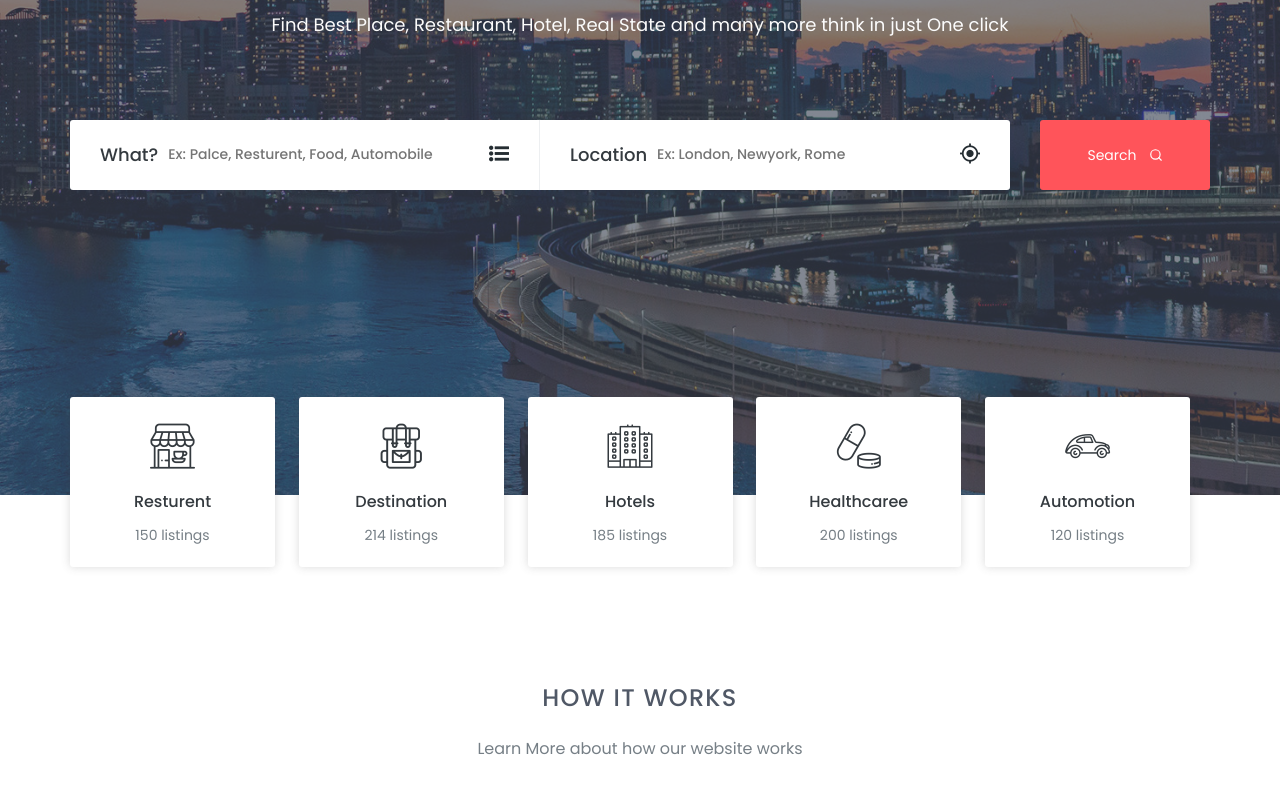
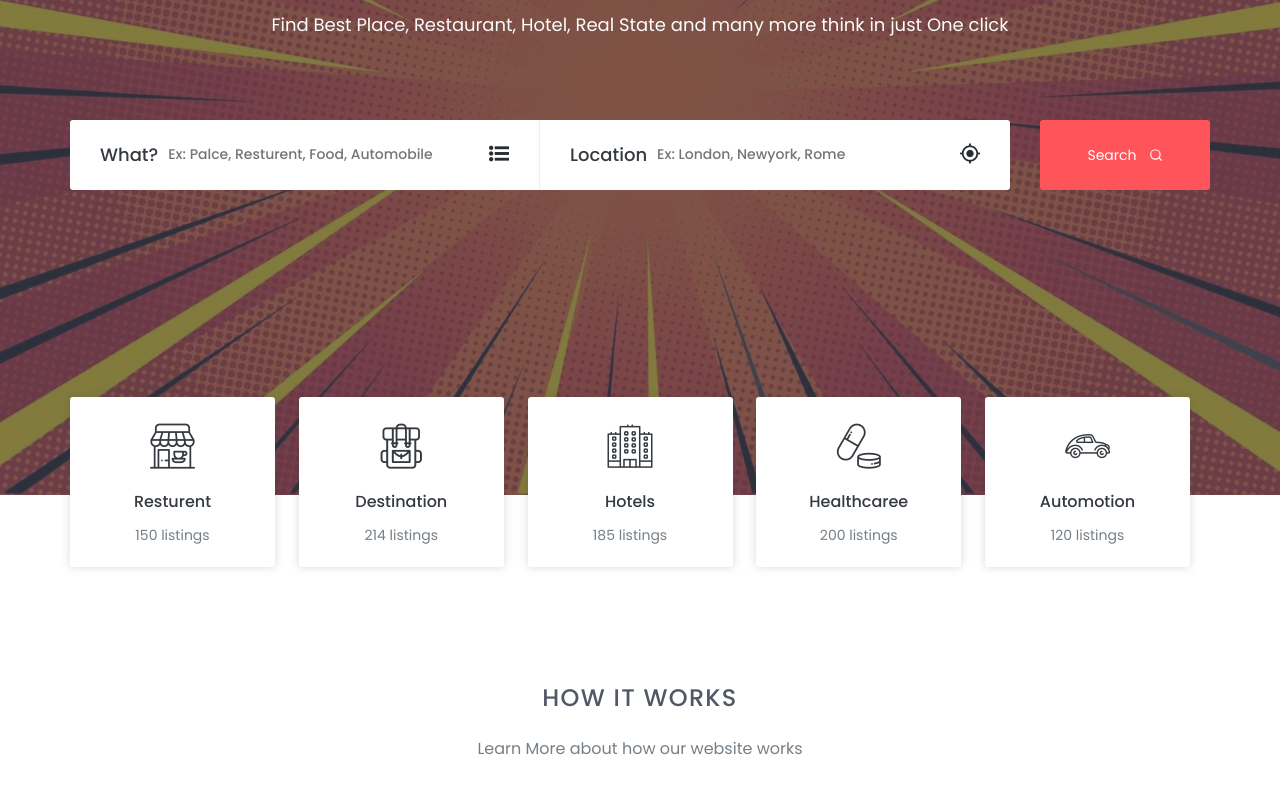
Before and after one commit to krillinkrool/laboratory_prelim, a plain HTML site: page index.html in a window 1280 px wide. Shown: the part 435-1225 px from the top of the page. Drawn offline with nearby package versions, Linux system fonts and the light colour scheme.

Commit message:
2nd commit

```diff
--- a/assets/css/style.css
+++ b/assets/css/style.css
@@ -243,7 +243,7 @@ nav.navbar.bootsnav .navbar-toggle i{color: #ff545a;}
 --------------------------------------*/
 .welcome-hero {
     position: relative;
-    background:url(../images/welcome-hero/banner.jpg)no-repeat;
+    background:url(../images/welcome-hero/banner2.jpg)no-repeat;
     background-position:center;
     background-size:cover;
     text-align: center;
```
Also changed, not shown: assets/images/welcome-hero/banner2.jpg (added).
